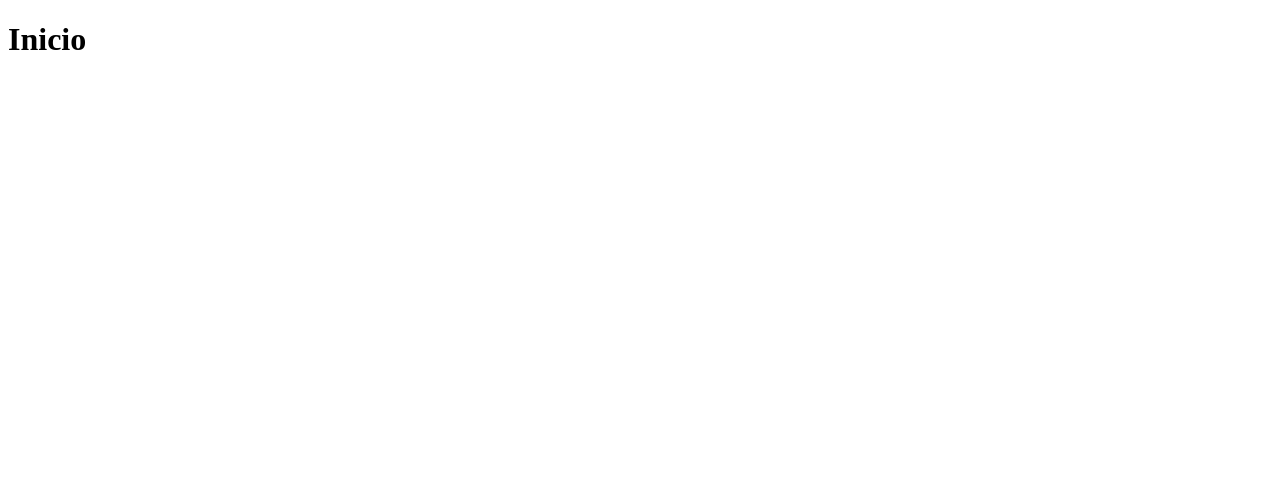
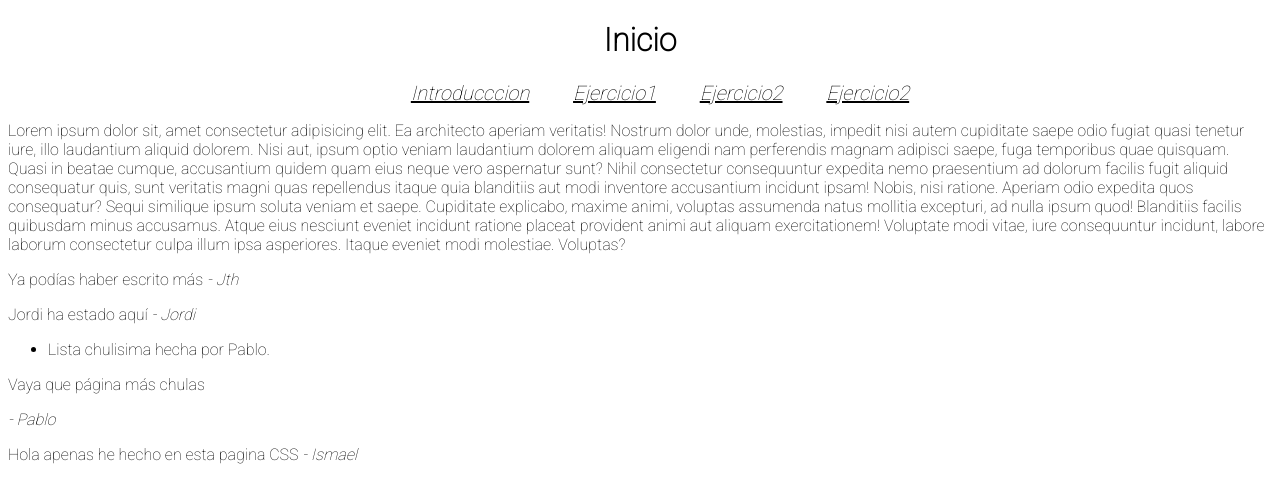
Before and after one commit to ismaeldeatras/Conexion-remota-git, a plain HTML site: page index.html in a window 1280 px wide. Drawn offline with Linux system fonts and the light colour scheme.

Commit message:
Index con CSS

```diff
--- /dev/null
+++ b/CSS/Estilo.css
@@ -0,0 +1,26 @@
+body
+{
+    font-family: 'Roboto';
+
+}
+
+h1
+{
+    text-align: center;
+}
+.centro
+{
+    font-style: italic;
+    text-align: center;
+
+
+}
+.centro li
+{
+    list-style: none;
+    display: inline;
+    font-size: 20px;
+    padding: 20px;
+    text-decoration: underline;
+    text-align: center;
+}
--- a/index.html
+++ b/index.html
@@ -1,12 +1,47 @@
 <!DOCTYPE html>
 <html lang="es">
-<head>
+    <head>
+    <title>INDEX</title>
     <meta charset="UTF-8">
     <meta http-equiv="X-UA-Compatible" content="IE=edge">
     <meta name="viewport" content="width=device-width, initial-scale=1.0">
-    <title>INDEX</title>
+    <link rel="stylesheet" href="CSS/Estilo.css">
+    <link rel="preconnect" href="https://fonts.googleapis.com">
+    <link rel="preconnect" href="https://fonts.gstatic.com" crossorigin>
+    <link href="https://fonts.googleapis.com/css2?family=Roboto:wght@100&display=swap" rel="stylesheet">
 </head>
 <body>
     <h1>Inicio</h1>
+    <ul class="centro">
+        <li>Introducccion</li>
+        <li>Ejercicio1</li>
+        <li>Ejercicio2</li>
+        <li>Ejercicio2</li>
+    </ul>
+    <div class="contenedor">
+        <p> Lorem ipsum dolor sit, amet consectetur adipisicing elit. Ea architecto aperiam veritatis! Nostrum dolor unde, molestias, impedit nisi autem cupiditate saepe odio fugiat quasi tenetur iure, illo laudantium aliquid dolorem.
+            Nisi aut, ipsum optio veniam laudantium dolorem aliquam eligendi nam perferendis magnam adipisci saepe, fuga temporibus quae quisquam. Quasi in beatae cumque, accusantium quidem quam eius neque vero aspernatur sunt?
+            Nihil consectetur consequuntur expedita nemo praesentium ad dolorum facilis fugit aliquid consequatur quis, sunt veritatis magni quas repellendus itaque quia blanditiis aut modi inventore accusantium incidunt ipsam! Nobis, nisi ratione.
+            Aperiam odio expedita quos consequatur? Sequi similique ipsum soluta veniam et saepe. Cupiditate explicabo, maxime animi, voluptas assumenda natus mollitia excepturi, ad nulla ipsum quod! Blanditiis facilis quibusdam minus accusamus.
+            Atque eius nesciunt eveniet incidunt ratione placeat provident animi aut aliquam exercitationem! Voluptate modi vitae, iure consequuntur incidunt, labore laborum consectetur culpa illum ipsa asperiores. Itaque eveniet modi molestiae. Voluptas?
+        </p>
+
+        <p> Ya podías haber escrito más <cite> - Jth</cite></p>
+        <p> Jordi ha estado aquí <cite> - Jordi</cite></p>
+        <p>
+            <ul>
+                <li>Lista chulisima hecha por Pablo.</li>
+            </ul>
+            <p>Vaya que página más chulas</p>
+            <cite> - Pablo</cite>
+        </p>
+        <p>
+            Hola apenas he hecho en esta pagina CSS <cite> - Ismael</cite>
+        </p>
+
+
+
+
+    </div>
 </body>
 </html>
```
